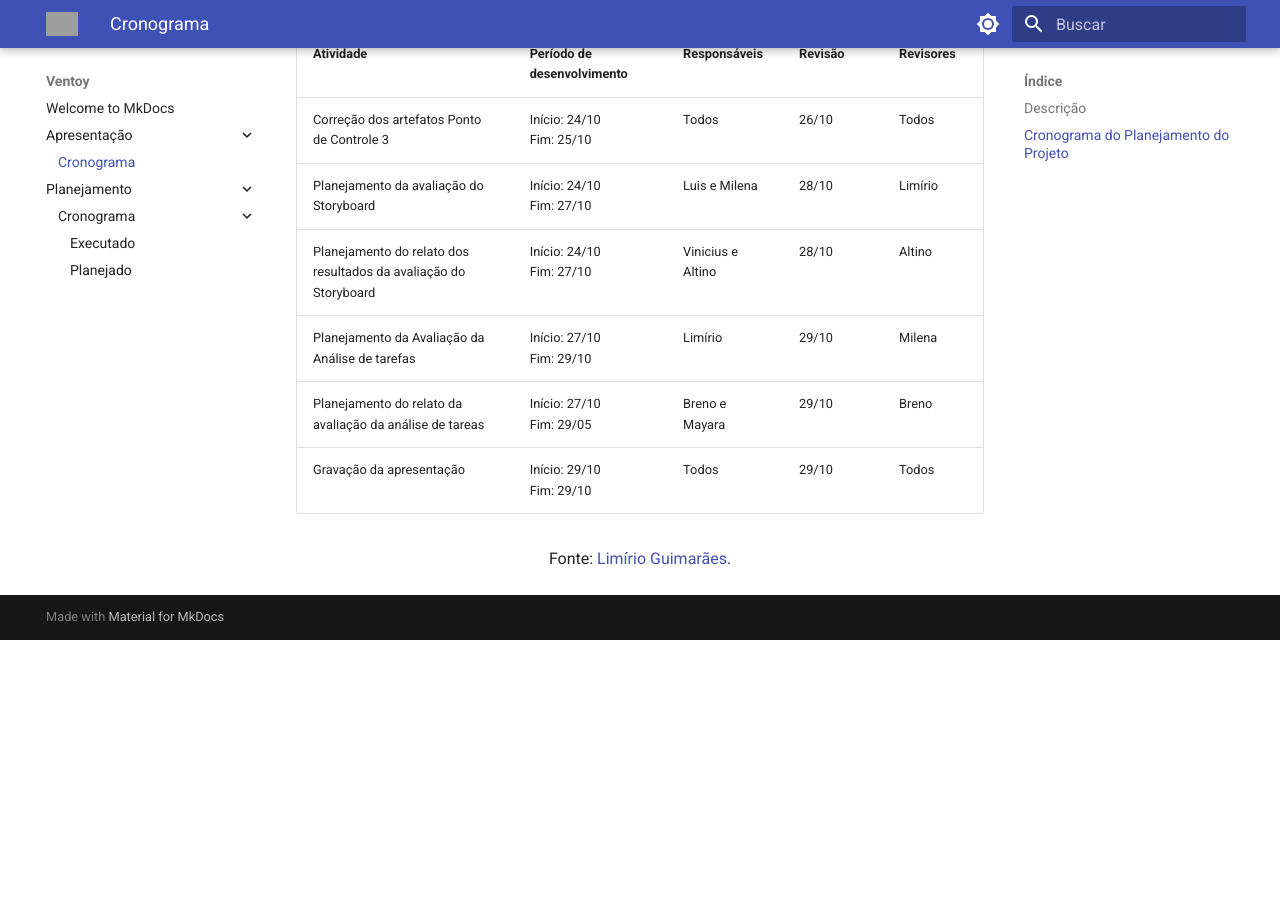
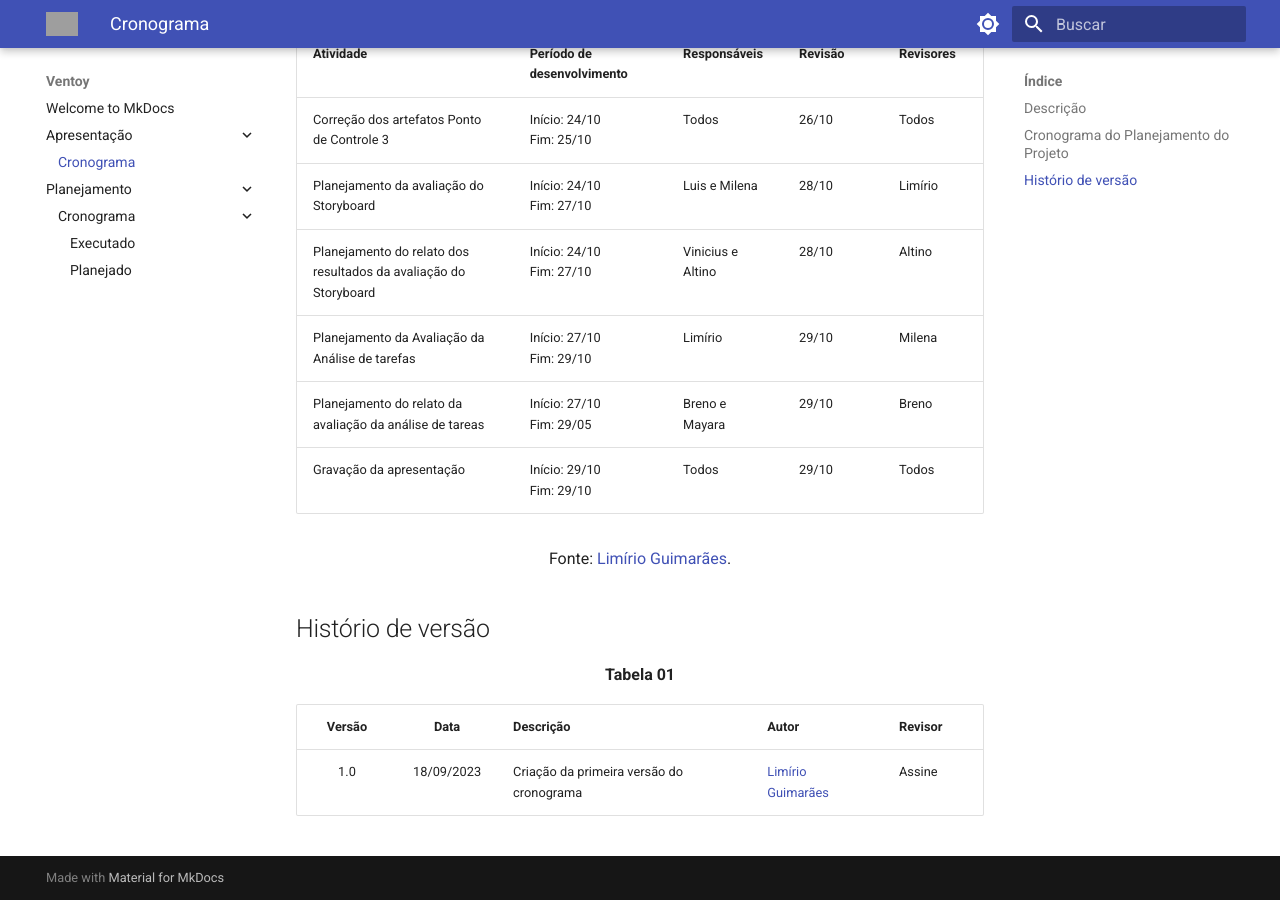
Before and after one commit to Interacao-Humano-Computador/2023.2-Ventoy, an MkDocs documentation site: the page built from docs/apresentação/cronograma.md, in a window 1280 px wide and 900 px high, scrolled down 553 px. Built offline with MkDocs 1.6.1 and Material for MkDocs 9.7.7, drawn with Linux system fonts in a browser that asks for light colours; before the commit the page ends 1193 px from its top, so only the background shows below that; grey boxes are pictures that could not be loaded.

Commit message:
Update cronograma.md

```diff
--- a/docs/apresentação/cronograma.md
+++ b/docs/apresentação/cronograma.md
@@ -23,3 +23,12 @@ O cronograma elaborado pela equipe tem como objetivo orientar e facilitar o plan
 
 
 <font size="3"><p style="text-align: center">Fonte: [Limírio Guimarães](https://github.com/LimirioGuimaraes).</p></font>
+
+
+## Histório de versão
+
+<p align="center"><b>Tabela 01</b></p>
+
+| Versão| Data      | Descrição | Autor | Revisor       |
+| :-:   | :-:       | :--       | --    | --             |
+| 1.0   |18/09/2023 |Criação da primeira versão do cronograma | [Limírio Guimarães](https://github.com/LimirioGuimaraes) | Assine |
```
